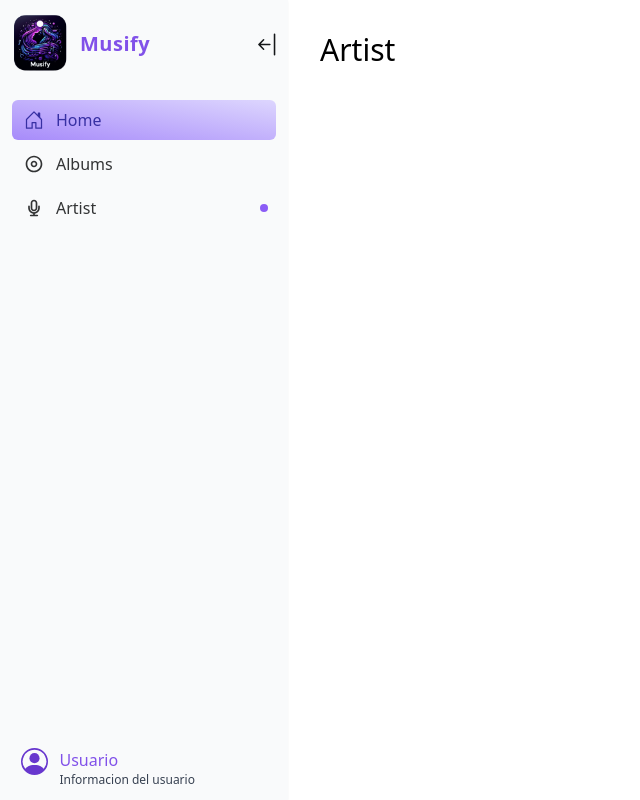
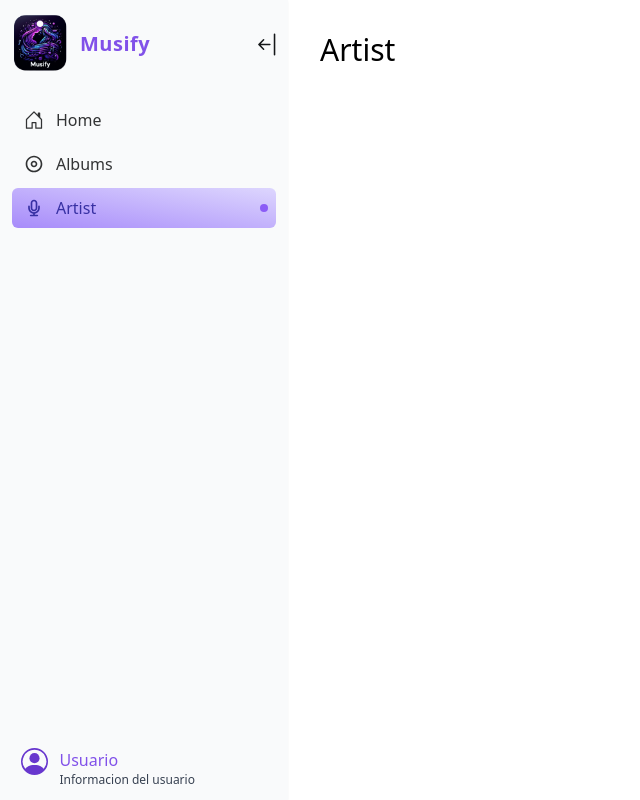
Before and after one commit to puj-course/fis_2024_g2, a React (Vite) app in the folder src/frontend/: page /artist in a window 1280 px wide. Shown: the whole page, without its empty margins (0-640 px from the left). Built offline with nearby package versions, Linux system fonts and the light colour scheme.

Commit message:
Resaltado de cada elemento del nav a navegar a la ruta corrrespondiente

```diff
--- a/src/frontend/src/components/sidebar/SideBar.jsx
+++ b/src/frontend/src/components/sidebar/SideBar.jsx
@@ -20,7 +20,7 @@ const SideBar = ({ children, expanded, setExpanded }) => {
     return (
         <aside
             className={`
-                    h-screen transition-all fixed top-0 left-0 text-[#8151e9]
+                    h-screen transition-all fixed top-0 left-0 text-[#8151e9] select-none
                     ${expanded ? "w-72" : "w-[72px]"}
                 `}
         >
--- a/src/frontend/src/pages/main/MainPage.jsx
+++ b/src/frontend/src/pages/main/MainPage.jsx
@@ -1,5 +1,5 @@
 import { useState } from 'react'
-import { Outlet } from 'react-router-dom';
+import { Outlet, useLocation } from 'react-router-dom';
 
 //Componentes propios
 import SideBar, { SideBarItem } from '../../components/sidebar/SideBar';
@@ -11,23 +11,26 @@ import { TiMicrophoneOutline } from "react-icons/ti";
 
 const MainPage = () => {
     const [expanded, setExpanded] = useState(true);
+    const location = useLocation();
 
     return (
         <div className="main-page-container">
             <SideBar expanded={expanded} setExpanded={setExpanded}>
                 <SideBarItem
                     text="Home"
-                    active={true}
+                    active={location.pathname === "/home" || location.pathname === "/"}
                     path="/home"
                     icon={<BsHouseDoor size={20} />}
                 ></SideBarItem>
                 <SideBarItem
                     text="Albums"
+                    active={location.pathname === "/albums"}
                     path="/albums"
                     icon={<RiAlbumLine size={20} />}
                 ></SideBarItem>
                 <SideBarItem
                     text="Artist"
+                    active={location.pathname === "/artist"}
                     path="/artist"
                     alert={true}
                     icon={<TiMicrophoneOutline size={20} />}
```
